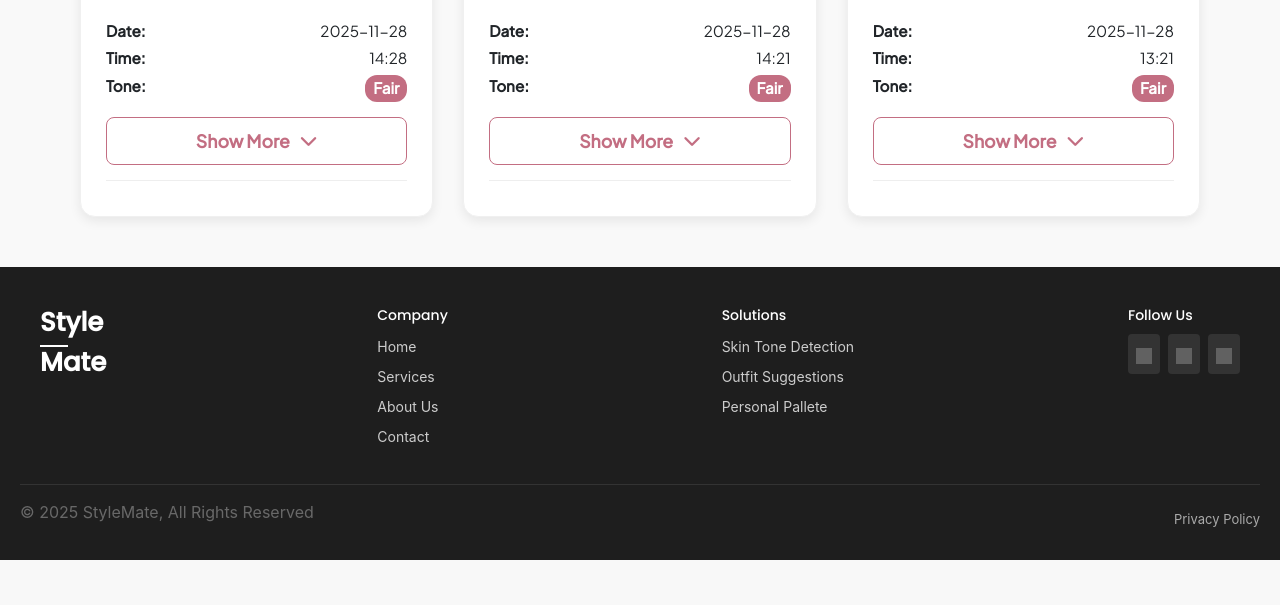
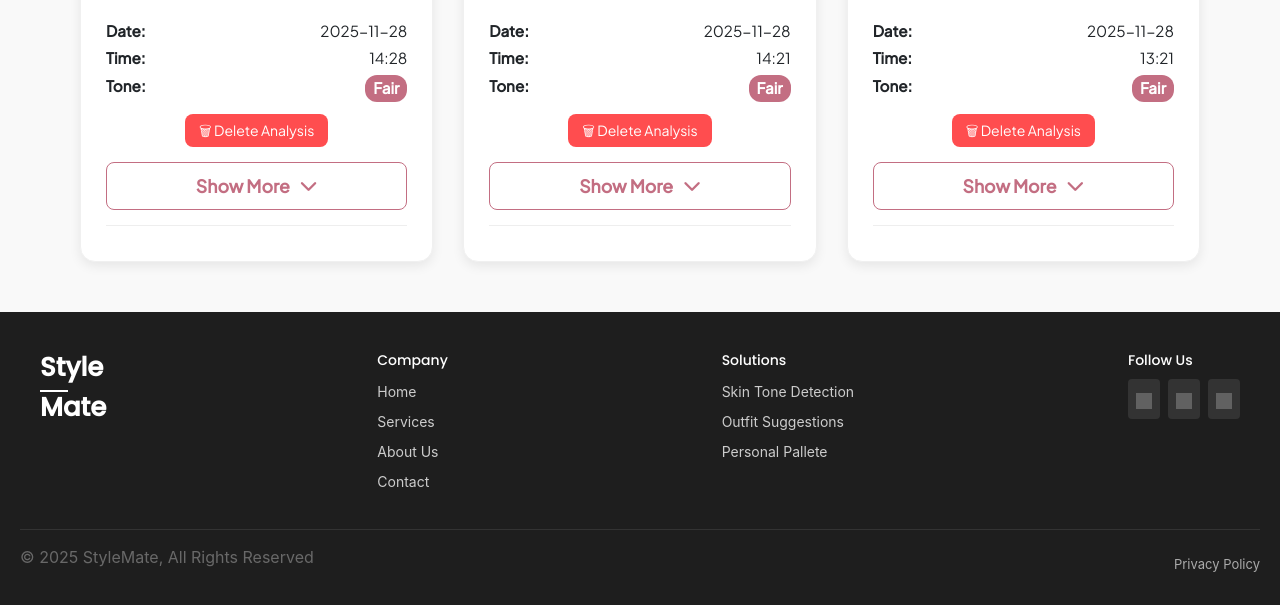
Before and after one commit to samiya2804/Style-Mate-ML-Powered-Personal-Color-Style-Recommender-, a Flask app: page /recommendations in a window 1280 px wide. Shown: the part 440-1045 px from the top of the page. Before the commit the page ends 1000 px from the top, so only its background shows below. Run offline with Flask 3, Linux system fonts and the light colour scheme; a user stored in the database is signed in; data comes from the database, SQL or seed files in the repository; parts of the project's set-up code (start-up, migrations or seed data) failed here and were passed over; some libraries are stand-ins or nearby versions; grey boxes are pictures that could not be loaded.

Commit message:
Implement delete analysis feature in recommendations
Added a form to delete analysis with confirmation prompt and styled the delete button.

```diff
--- a/frontend/templates/recommendations.html
+++ b/frontend/templates/recommendations.html
@@ -40,6 +40,19 @@
                 <div class="short-row">
                     <strong>Tone:</strong> <span class="tone-tag">{{ upload.skin_tone or "Unknown" }}</span>
                 </div>
+
+
+
+                <form
+    action="{{ url_for('delete_upload', upload_id=upload.id) }}"
+    method="POST"
+    onsubmit="return confirm('Are you sure you want to delete this analysis?');"
+    class="delete-form"
+>
+    <button type="submit" class="delete-btn">
+        🗑 Delete Analysis
+    </button>
+</form>
 
                 <button class="show-more-btn" onclick="toggleDetail('card-{{ loop.index }}')">
                     <span class="btn-label">Show More</span>
@@ -95,6 +108,26 @@
   margin-left: 2px;
 }
 
+
+.delete-form {
+    margin-top: 12px;
+    text-align: center;
+}
+
+.delete-btn {
+    background: #ff4d4f;
+    color: white;
+    border: none;
+    padding: 6px 14px;
+    border-radius: 8px;
+    font-size: 14px;
+    cursor: pointer;
+}
+
+.delete-btn:hover {
+    background: #d9363e;
+}
+
 :hover .back-frame{
   border: 1px solid rgb(234, 101, 123);
 }
```
